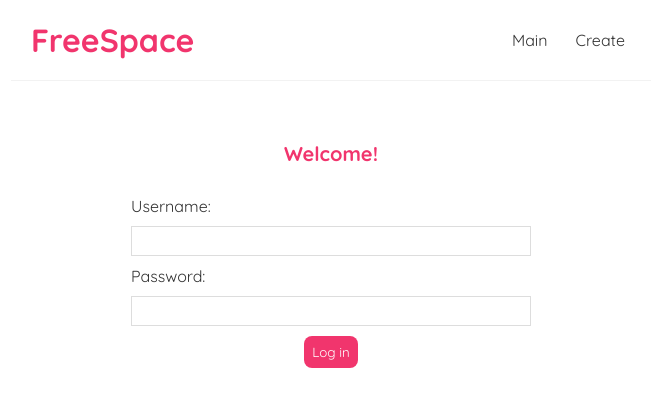
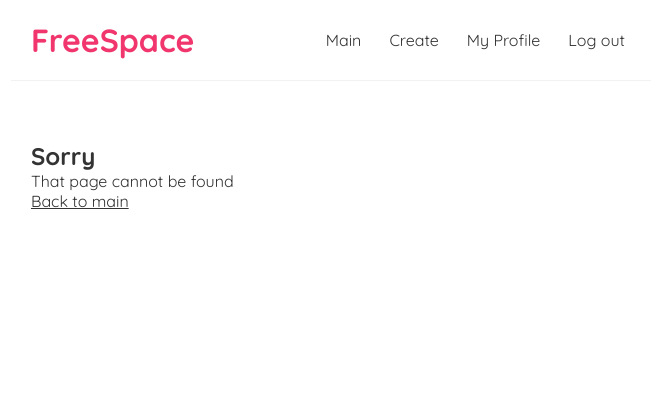
Before and after one commit to CustadialShip/blog-fe, a React (Create React App) app: page / in a window 1280 px wide. Shown: the top 406 px of the page, without its empty margins (309-964 px from the left). Built offline with nearby package versions, Linux system fonts and the light colour scheme.

Commit message:
Change app workflow

```diff
--- a/src/App.js
+++ b/src/App.js
@@ -1,19 +1,23 @@
 import Navbar from './components/Navbar';
 import Home from "./components/Home";
-import {BrowserRouter as Router, Route, Switch} from "react-router-dom";
+import ShowNavbar from "./components/ShowNavbar";
 import Create from "./components/Create";
 import BlogDetails from "./components/BlogDetails";
 import NotFound from "./components/NotFound";
 import Login from "./components/Login";
+import {BrowserRouter as Router, Route, Switch} from "react-router-dom";
+
 
 function App() {
     return (
         <Router>
             <div className="App">
-                <Navbar/>
+                <ShowNavbar>
+                    <Navbar/>
+                </ShowNavbar>
                 <div className="content">
                     <Switch>
-                        <Route exact path="/">
+                        <Route exact path="/login">
                             <Login/>
                         </Route>
                         <Route exact path="/home">
--- a/src/assets/index.css
+++ b/src/assets/index.css
@@ -13,6 +13,7 @@
   max-width: 600px;
   margin: 0 auto;
   border-bottom: 1px solid #f2f2f2;
+  cursor: pointer;
 }
 .navbar h1 {
   color: #f1356d;
@@ -20,6 +21,7 @@
 .navbar .links {
   margin-left: auto;
 }
+
 .navbar a {
   margin-left: 16px;
   text-decoration: none;
--- a/src/components/BlogDetails.js
+++ b/src/components/BlogDetails.js
@@ -10,7 +10,7 @@ const BlogDetails = () => {
       fetch('/blogs/' + blog.id, {
           method: 'DELETE'
       }).then(() => {
-          history.push('/');
+          history.push('/home');
       });
     }
 
--- a/src/components/BlogList.js
+++ b/src/components/BlogList.js
@@ -2,7 +2,7 @@ import {Link} from "react-router-dom";
 
 const BlogList = ({blogs}) => {
     return (
-        <div className="blog-kist">
+        <div className="blog-list">
             {blogs.map((blog) => (
                 <div className="blog-preview" key={blog.id}>
                     <Link to={'/blogs/' + blog.id}>
--- a/src/components/Create.js
+++ b/src/components/Create.js
@@ -28,7 +28,7 @@ const Create = () => {
 
         }).then(() => {
             setIsPending(false);
-            history.push('/');
+            history.push('/home');
         });
     };
 
--- a/src/components/Login.js
+++ b/src/components/Login.js
@@ -59,13 +59,15 @@ const Login = () => {
                     type="text"
                     required
                     value={usernameIn}
-                    onChange={(e) => setUsername(e.target.value)}/>
+                    onChange={(e) => setUsername(e.target.value)}
+                    placeholder='Enter username'/>
                 <label>Password:</label>
                 <input
                     type="text"
                     required
                     value={passwordIn}
-                    onChange={(e) => setPassword(e.target.value)}/>
+                    onChange={(e) => setPassword(e.target.value)}
+                    placeholder='Enter password'/>
                 {error && <div className="error"><h4>{error}</h4></div>}
                 {!isPending && <button>Log in</button>}
                 {isPending && <button disabled>Log in...</button>}
--- a/src/components/Navbar.js
+++ b/src/components/Navbar.js
@@ -1,12 +1,24 @@
 import {Link} from 'react-router-dom';
+import Cookies from "universal-cookie";
+import {useHistory} from "react-router-dom";
 
 const Navbar = () => {
+    const cookies = new Cookies();
+    const history = useHistory();
+
+    const handleClick = () => {
+        cookies.remove('jwt_authorization');
+        history.push('/login');
+    }
+
     return(
         <div className="navbar">
             <h1>FreeSpace</h1>
             <div className="links">
-                <Link to="/">Main</Link>
+                <Link to="/home">Main</Link>
                 <Link to="/create">Create</Link>
+                <Link to="/profile">My Profile</Link>
+                <a onClick={handleClick}>Log out</a>
             </div>
         </div>
     );
--- a/src/components/NotFound.js
+++ b/src/components/NotFound.js
@@ -6,7 +6,7 @@ const NotFound = () => {
         <div className="not-found">
             <h2>Sorry</h2>
             <p>That page cannot be found</p>
-            <Link to="/">Back to main</Link>
+            <Link to="/home">Back to main</Link>
         </div>
     );
 };
--- /dev/null
+++ b/src/components/ShowNavbar.js
@@ -0,0 +1,25 @@
+import {useLocation} from "react-router-dom";
+import {useEffect, useState} from "react";
+
+const ShowNavbar = ({children}) => {
+
+    const location = useLocation();
+
+    const [isShowNavbar, setIsShowNavbar] = useState(true);
+
+    useEffect(() => {
+        if (location.pathname === '/login') {
+            setIsShowNavbar(false);
+        } else {
+            setIsShowNavbar(true);
+        }
+    }, [location])
+
+    return (
+        <div>
+            {isShowNavbar && children}
+        </div>
+    );
+};
+
+export default ShowNavbar;
--- a/src/hooks/useFetch.js
+++ b/src/hooks/useFetch.js
@@ -32,7 +32,7 @@ const useFetch = (url) => {
             setError(err.message);
             setIsPending(false);
         })
-    }, [url, cookies]);
+    }, [url]);
 
     return {data, isPending, error};
 }
```
Lines whose indentation alone changed are shown as unchanged.
